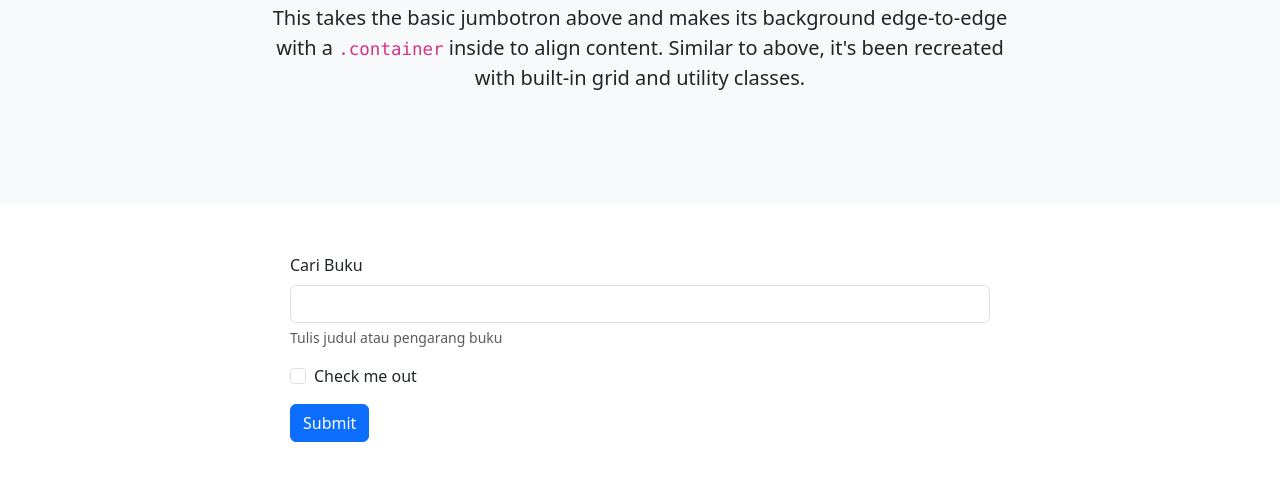
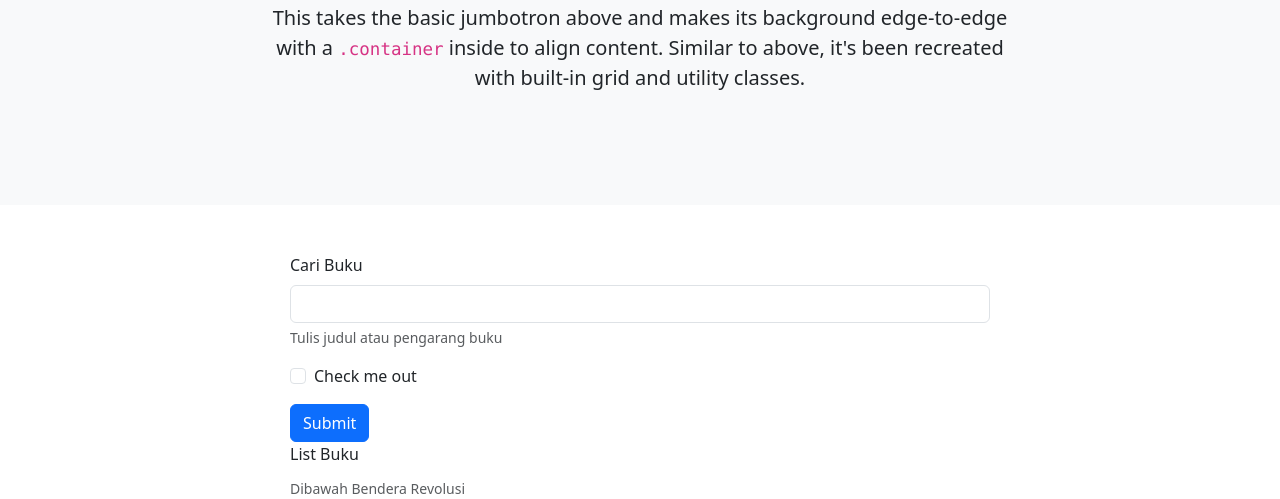
Before and after one commit to eyemdreamcatcher/perpus, a plain HTML site: page index.html in a window 1280 px wide. Shown: the part 326-825 px from the top of the page. Before the commit the page ends 800 px from the top, so only its background shows below. Drawn offline with nearby package versions, Linux system fonts and the light colour scheme.

Commit message:
daftar buku

```diff
--- a/index.html
+++ b/index.html
@@ -28,7 +28,7 @@
     Login
   </button>
 
-  <!-- MODAL -->
+  <!-- MODAL login-->
   <div class="modal fade" id="exampleModal" tabindex="-1" aria-labelledby="exampleModalLabel" aria-hidden="true">
     <div class="modal-dialog">
       <div class="modal-content">
@@ -37,6 +37,7 @@
           <button type="button" class="btn-close" data-bs-dismiss="modal" aria-label="Close"></button>
         </div>
         <div class="modal-body">
+
           <!--LOGIN FORM-->
           <div class="w-100 m-auto" style="width: 500px;">
             <div class="dropdown position-fixed bottom-0 end-0 mb-3 me-3 bd-mode-toggle">
@@ -99,9 +100,10 @@
             <p class="mt-5 mb-3 text-body-secondary">WLF&copy; 2025</p>
             </form>
             </main>
-            </div>
+          </div>
           <!--LOGIN END-->
         </div>
+
         <div class="modal-footer">
           <button type="button" class="btn btn-secondary" data-bs-dismiss="modal">Close</button>
           <button type="button" class="btn btn-primary">Save changes</button>
@@ -109,11 +111,10 @@
       </div>
     </div>
   </div>
-  <!--MODAL END-->
+  <!--MODAL login END-->
         </ul>
         </header>
       </div>
-
 <!--HEADER END-->
       <br>
 
@@ -145,6 +146,15 @@
   </form>
 <!--SEARCH END-->
 
+<!--DAFTAR BUKU-->
+<form action="" class="mx-auto" style="width:700px; align-items: center;">
+  <div>
+    <label class="form-label" for="listbuku">List Buku</label>
+    <div class="form-text">Dibawah Bendera Revolusi</div>
+  </div>
+</form>
+<!--DAFTAR BUKU END-->
+
 <!--SCRIPT-->
     <script src="/docs/5.3/dist/js/bootstrap.bundle.min.js" integrity="sha384-YvpcrYf0tY3lHB60NNkmXc5s9fDVZLESaAA55NDzOxhy9GkcIdslK1eN7N6jIeHz" crossorigin="anonymous"></script>
     <script src="https://cdn.jsdelivr.net/npm/@popperjs/core@2.11.8/dist/umd/popper.min.js" integrity="sha384-I7E8VVD/ismYTF4hNIPjVp/Zjvgyol6VFvRkX/vR+Vc4jQkC+hVqc2pM8ODewa9r" crossorigin="anonymous"></script>
```
